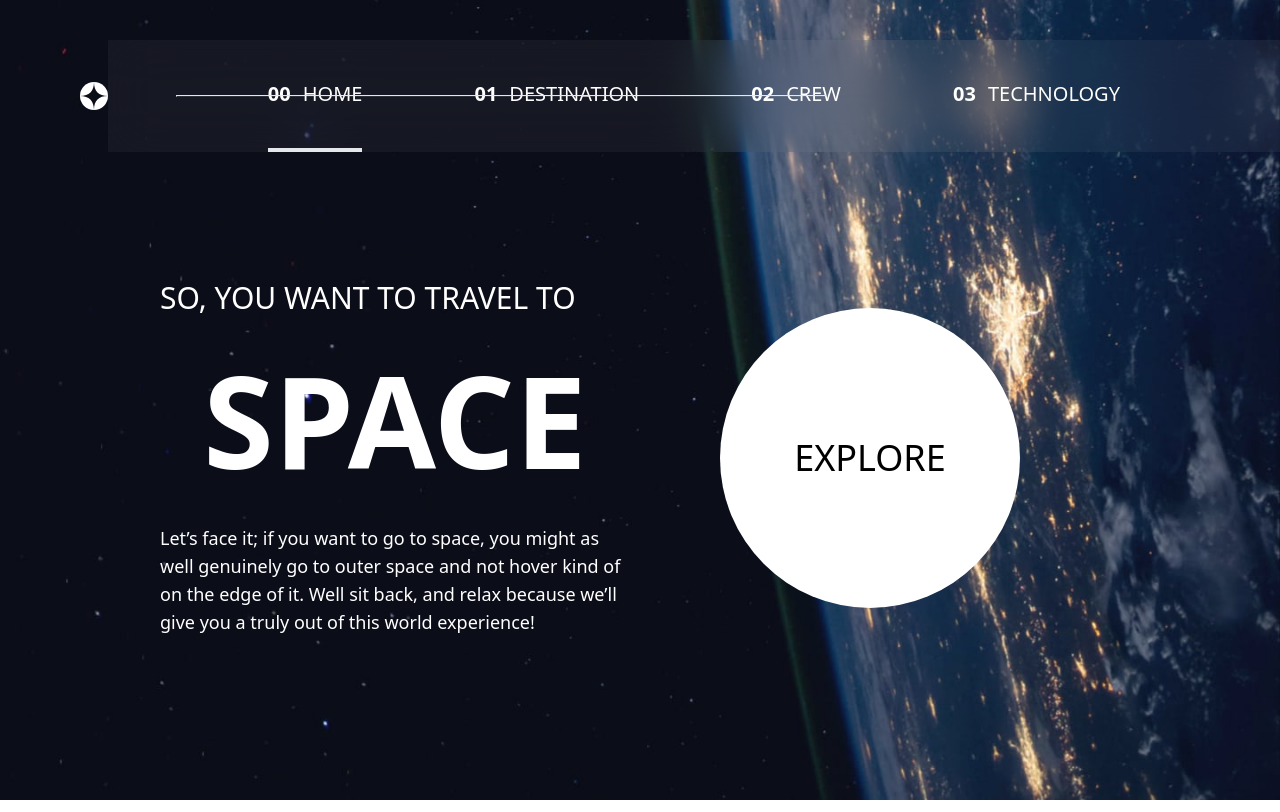
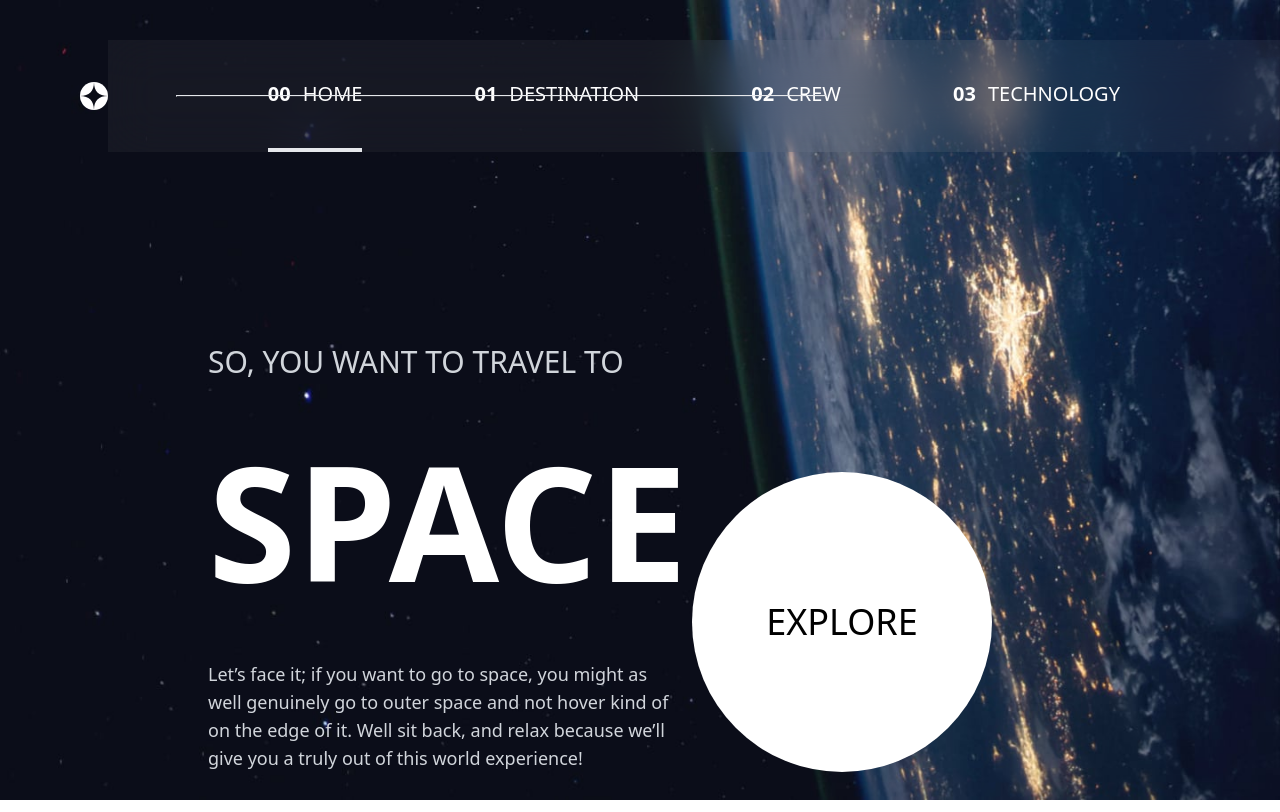
Before and after one commit to RonaldMamani/Space_Tourism, a React (Vite) app: page / in a window 1280 px wide. Built offline with nearby package versions, Linux system fonts and the light colour scheme.

Commit message:
Terminando a seção Home

```diff
--- a/src/pages/Home.tsx
+++ b/src/pages/Home.tsx
@@ -1,22 +1,25 @@
+import { Link } from "react-router-dom"
 import { Header } from "../components/Header"
 
 export default function Home() {
     return (
-        <div className="bg-[url('./assets/home/background-home-desktop.jpg')] bg-cover h-screen">
+        <div className="bg-[url('./assets/home/background-home-desktop.jpg')] bg-center bg-cover h-screen">
             <Header />
             <section className="
                 px-4 py-4
                 md:p-10
-                lg:px-40 lg:py-32 lg:grid lg:grid-cols-2 lg:gap-40 items-center
+                lg:px-52 lg:pt-48 lg:flex lg:justify-between lg:items-end
                 ">
-                <div className="flex flex-col gap-10 w-[470px] text-white">
+                <div className="flex flex-col gap-5 w-[470px] text-gray-300">
                     <h4 className="text-3xl">SO, YOU WANT TO TRAVEL TO</h4>
-                    <h3 className="text-9xl font-semibold text-center uppercase">Space</h3>
+                    <h3 className="text-[10rem] font-semibold uppercase text-white">Space</h3>
                     <p className="text-lg">Let’s face it; if you want to go to space, you might as well genuinely go to outer space and not hover kind of on the edge of it. Well sit back, and relax because we’ll give you a truly out of this world experience!</p>
                 </div>
-                <button className="w-[300px] h-[300px] flex-shrink bg-white rounded-full z-10">
-                    <p className="text-4xl font-light uppercase">Explore</p>
-                </button>
+                <Link to="/destination" className="pr-20">
+                    <button className="w-[300px] h-[300px] flex-shrink bg-white rounded-full">
+                        <p className="text-4xl uppercase">Explore</p>
+                    </button>
+                </Link>
             </section>
         </div>
     )
```
